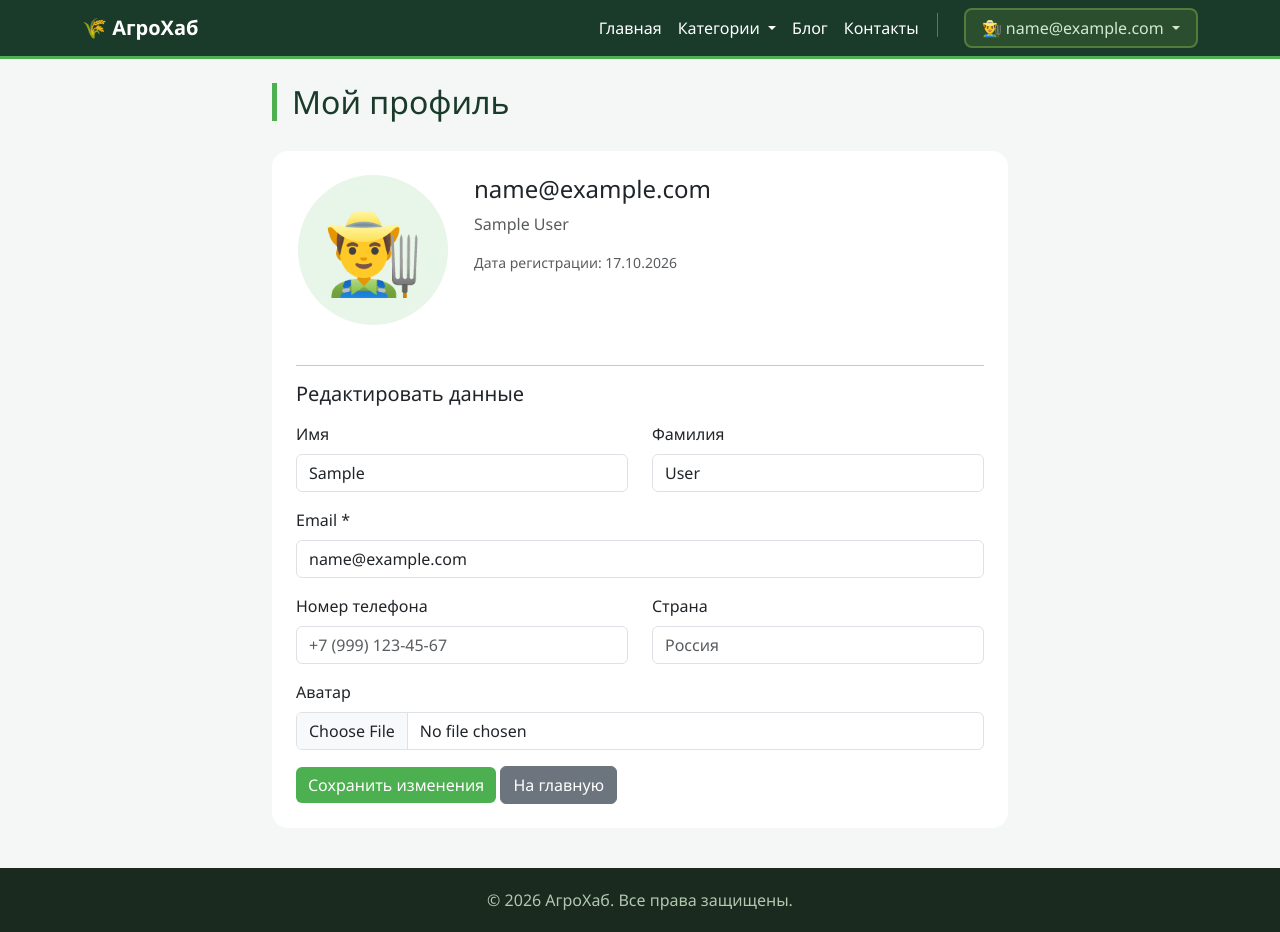
After one commit to BUMbiro/agrohub, a Django app: page /users/profile/ in a window 1280 px wide. The commit adds this page. Run offline with Django 5.2, Linux system fonts and the light colour scheme; the visitor is signed in with stand-in values (Sample User, id 1).

Commit message:
feat: приложение users, регистрация, логин, профиль, защита CRUD товаров и блога

```diff
--- a/config/urls.py
+++ b/config/urls.py
@@ -5,6 +5,7 @@ from django.conf.urls.static import static
 
 urlpatterns = [
     path('admin/', admin.site.urls),
+    path('users/', include('users.urls')),
     path('blogs/', include('blog.urls')),
     path('', include('catalog.urls')),
 ]
--- a/templates/base.html
+++ b/templates/base.html
@@ -43,6 +43,66 @@
             background: #f4f7f6;
             border-color: #e0e0e0;
         }
+
+        /* Разделитель между навигацией и блоком аккаунта */
+        .nav-separator {
+            display: inline-block;
+            width: 1px;
+            height: 24px;
+            background: rgba(255, 255, 255, 0.3);
+            margin: 0 10px;
+        }
+
+        /* Общий стиль для кнопок авторизации */
+        .auth-btn {
+            padding: 6px 16px !important;
+            border-radius: 8px;
+            font-weight: 500;
+            transition: 0.2s;
+            border: 2px solid transparent;
+        }
+
+        /* Контурная кнопка "Войти" */
+        .navbar-nav .nav-link.auth-btn-outline {
+            border: 2px solid #8bc34a !important;
+            color: #8bc34a !important;
+        }
+        .navbar-nav .nav-link.auth-btn-outline:hover {
+            background: #8bc34a !important;
+            color: #1a3a2a !important;
+        }
+
+        /* Заливная кнопка "Регистрация" */
+        .navbar-nav .nav-link.auth-btn-primary {
+            background: #4caf50 !important;
+            color: #fff !important;
+        }
+        .navbar-nav .nav-link.auth-btn-primary:hover {
+            background: #388e3c !important;
+            color: #fff !important;
+        }
+
+        /* Кнопка авторизованного пользователя */
+        .navbar-nav .nav-link.auth-btn-user {
+            background: rgba(139, 195, 74, 0.15) !important;
+            color: #d4e8d4 !important;
+            border: 2px solid rgba(139, 195, 74, 0.4) !important;
+        }
+        .navbar-nav .nav-link.auth-btn-user:hover {
+            background: rgba(139, 195, 74, 0.25) !important;
+            color: #fff !important;
+        }
+
+        /* Адаптив: на мобильных убираем разделитель и даём отступы кнопкам */
+        @media (max-width: 991px) {
+            .nav-separator {
+                display: none;
+            }
+            .auth-btn {
+                margin-top: 8px;
+                display: inline-block;
+            }
+        }
     </style>
 </head>
 <body>
--- a/templates/blog/blogpost_list.html
+++ b/templates/blog/blogpost_list.html
@@ -6,7 +6,9 @@
 <div class="row mt-4">
     <div class="col-12 d-flex justify-content-between align-items-center">
         <h2 class="section-title mb-0">Блог АгроХаб</h2>
-        <a href="{% url 'blog:blogpost_create' %}" class="btn btn-primary">➕ Добавить статью</a>
+        {% if user.is_authenticated %}
+            <a href="{% url 'blog:blogpost_create' %}" class="btn btn-primary">➕ Добавить статью</a>
+        {% endif %}
     </div>
 </div>
 
@@ -29,7 +31,7 @@
         </div>
     {% empty %}
         <div class="col-12">
-            <p>Статей пока нет. <a href="{% url 'blog:blogpost_create' %}">Добавьте первую</a>.</p>
+            <p>Статей пока нет.</p>
         </div>
     {% endfor %}
 </div>
--- a/templates/includes/_menu.html
+++ b/templates/includes/_menu.html
@@ -6,7 +6,8 @@
             <span class="navbar-toggler-icon"></span>
         </button>
         <div class="collapse navbar-collapse" id="navbarNav">
-            <ul class="navbar-nav ms-auto">
+            <ul class="navbar-nav ms-auto align-items-lg-center">
+                {# --- Навигация по сайту --- #}
                 <li class="nav-item">
                     <a class="nav-link" href="{% url 'catalog:home' %}">Главная</a>
                 </li>
@@ -31,6 +32,32 @@
                 <li class="nav-item">
                     <a class="nav-link" href="{% url 'catalog:contacts' %}">Контакты</a>
                 </li>
+
+                {# --- Разделитель между навигацией и блоком аккаунта --- #}
+                <li class="nav-item d-none d-lg-block">
+                    <span class="nav-separator"></span>
+                </li>
+
+                {# --- Блок авторизации --- #}
+                {% if user.is_authenticated %}
+                    <li class="nav-item dropdown ms-lg-3">
+                        <a class="nav-link auth-btn auth-btn-user dropdown-toggle" href="#" id="userDropdown" role="button" data-bs-toggle="dropdown">
+                            👨‍🌾 {{ user.email }}
+                        </a>
+                        <ul class="dropdown-menu dropdown-menu-end">
+                            <li><a class="dropdown-item" href="{% url 'users:profile' %}">Профиль</a></li>
+                            <li><hr class="dropdown-divider"></li>
+                            <li><a class="dropdown-item" href="{% url 'users:logout' %}">Выйти</a></li>
+                        </ul>
+                    </li>
+                {% else %}
+                    <li class="nav-item ms-lg-3">
+                        <a class="nav-link auth-btn auth-btn-outline" href="{% url 'users:login' %}">Войти</a>
+                    </li>
+                    <li class="nav-item ms-lg-2">
+                        <a class="nav-link auth-btn auth-btn-primary" href="{% url 'users:register' %}">Регистрация</a>
+                    </li>
+                {% endif %}
             </ul>
         </div>
     </div>
--- /dev/null
+++ b/templates/users/profile.html
@@ -0,0 +1,89 @@
+{% extends "base.html" %}
+
+{% block title %}Мой профиль{% endblock %}
+
+{% block content %}
+<div class="row mt-4">
+    <div class="col-md-8 offset-md-2">
+        <h2 class="section-title">Мой профиль</h2>
+
+        <div class="card p-4">
+            <div class="row mb-4">
+                <div class="col-md-3 text-center">
+                    {% if user.avatar %}
+                        <img src="{{ user.avatar.url }}" alt="Аватар" class="img-fluid rounded-circle" style="max-width: 150px;">
+                    {% else %}
+                        <div class="bg-soft-green rounded-circle d-inline-flex align-items-center justify-content-center" style="width: 150px; height: 150px;">
+                            <span style="font-size: 5rem;">👨‍🌾</span>
+                        </div>
+                    {% endif %}
+                </div>
+                <div class="col-md-9">
+                    <h4>{{ user.email }}</h4>
+                    <p class="text-muted">
+                        {% if user.first_name or user.last_name %}
+                            {{ user.first_name }} {{ user.last_name }}
+                        {% else %}
+                            Имя не указано
+                        {% endif %}
+                    </p>
+                    <p class="text-muted small">Дата регистрации: {{ user.date_joined|date:"d.m.Y" }}</p>
+                </div>
+            </div>
+
+            <hr>
+
+            <h5 class="mb-3">Редактировать данные</h5>
+
+            <form method="POST" enctype="multipart/form-data" novalidate>
+                {% csrf_token %}
+
+                {% if form.non_field_errors %}
+                    <div class="alert alert-danger">{{ form.non_field_errors }}</div>
+                {% endif %}
+
+                <div class="row">
+                    <div class="col-md-6 mb-3">
+                        <label class="form-label">{{ form.first_name.label }}</label>
+                        {{ form.first_name }}
+                        {% if form.first_name.errors %}<div class="text-danger small">{{ form.first_name.errors.0 }}</div>{% endif %}
+                    </div>
+                    <div class="col-md-6 mb-3">
+                        <label class="form-label">{{ form.last_name.label }}</label>
+                        {{ form.last_name }}
+                        {% if form.last_name.errors %}<div class="text-danger small">{{ form.last_name.errors.0 }}</div>{% endif %}
+                    </div>
+                </div>
+
+                <div class="mb-3">
+                    <label class="form-label">{{ form.email.label }} *</label>
+                    {{ form.email }}
+                    {% if form.email.errors %}<div class="text-danger small">{{ form.email.errors.0 }}</div>{% endif %}
+                </div>
+
+                <div class="row">
+                    <div class="col-md-6 mb-3">
+                        <label class="form-label">{{ form.phone_number.label }}</label>
+                        {{ form.phone_number }}
+                        {% if form.phone_number.errors %}<div class="text-danger small">{{ form.phone_number.errors.0 }}</div>{% endif %}
+                    </div>
+                    <div class="col-md-6 mb-3">
+                        <label class="form-label">{{ form.country.label }}</label>
+                        {{ form.country }}
+                        {% if form.country.errors %}<div class="text-danger small">{{ form.country.errors.0 }}</div>{% endif %}
+                    </div>
+                </div>
+
+                <div class="mb-3">
+                    <label class="form-label">{{ form.avatar.label }}</label>
+                    {{ form.avatar }}
+                    {% if form.avatar.errors %}<div class="text-danger small">{{ form.avatar.errors.0 }}</div>{% endif %}
+                </div>
+
+                <button type="submit" class="btn btn-primary">Сохранить изменения</button>
+                <a href="{% url 'catalog:home' %}" class="btn btn-secondary">На главную</a>
+            </form>
+        </div>
+    </div>
+</div>
+{% endblock %}
--- /dev/null
+++ b/users/forms.py
@@ -0,0 +1,117 @@
+from django import forms
+from django.contrib.auth.forms import UserCreationForm
+
+from .models import User
+
+
+class RegisterForm(UserCreationForm):
+    """Форма регистрации пользователя.
+
+    Поля:
+    - email (обязательно)
+    - password1 (пароль)
+    - password2 (подтверждение пароля)
+    """
+
+    email = forms.EmailField(
+        required=True,
+        label='Email',
+        widget=forms.EmailInput(attrs={
+            'class': 'form-control',
+            'placeholder': 'you@example.com',
+        }),
+    )
+
+    class Meta:
+        model = User
+        fields = ('email',)
+
+    def __init__(self, *args, **kwargs):
+        """Стилизация полей пароля под Bootstrap."""
+        super().__init__(*args, **kwargs)
+
+        self.fields['password1'].widget.attrs.update({
+            'class': 'form-control',
+            'placeholder': 'Пароль',
+        })
+        self.fields['password2'].widget.attrs.update({
+            'class': 'form-control',
+            'placeholder': 'Повторите пароль',
+        })
+        self.fields['password1'].label = 'Пароль'
+        self.fields['password2'].label = 'Подтверждение пароля'
+
+    def clean_email(self):
+        """Проверяем, что email ещё не занят."""
+        email = self.cleaned_data.get('email', '').lower()
+        if User.objects.filter(email=email).exists():
+            raise forms.ValidationError('Пользователь с таким email уже зарегистрирован.')
+        return email
+
+    def save(self, commit=True):
+        """Сохраняем пользователя. Username генерируется из email."""
+        user = super().save(commit=False)
+        user.email = self.cleaned_data['email'].lower()
+        user.username = self.cleaned_data['email'].split('@')[0][:150]
+
+        base_username = user.username
+        counter = 1
+        while User.objects.filter(username=user.username).exists():
+            counter += 1
+            user.username = f'{base_username}{counter}'
+
+        if commit:
+            user.save()
+        return user
+
+
+class LoginForm(forms.Form):
+    """Форма входа по email и паролю."""
+
+    email = forms.EmailField(
+        label='Email',
+        widget=forms.EmailInput(attrs={
+            'class': 'form-control',
+            'placeholder': 'you@example.com',
+            'autofocus': True,
+        }),
+    )
+    password = forms.CharField(
+        label='Пароль',
+        widget=forms.PasswordInput(attrs={
+            'class': 'form-control',
+            'placeholder': 'Пароль',
+        }),
+    )
+
+
+class ProfileForm(forms.ModelForm):
+    """Форма редактирования профиля пользователя."""
+
+    class Meta:
+        model = User
+        fields = ('first_name', 'last_name', 'email', 'avatar', 'phone_number', 'country')
+        labels = {
+            'first_name': 'Имя',
+            'last_name': 'Фамилия',
+            'email': 'Email',
+            'avatar': 'Аватар',
+            'phone_number': 'Номер телефона',
+            'country': 'Страна',
+        }
+        widgets = {
+            'first_name': forms.TextInput(attrs={'class': 'form-control', 'placeholder': 'Иван'}),
+            'last_name': forms.TextInput(attrs={'class': 'form-control', 'placeholder': 'Иванов'}),
+            'email': forms.EmailInput(attrs={'class': 'form-control'}),
+            'avatar': forms.ClearableFileInput(attrs={'class': 'form-control'}),
+            'phone_number': forms.TextInput(attrs={'class': 'form-control', 'placeholder': '+7 (999) 123-45-67'}),
+            'country': forms.TextInput(attrs={'class': 'form-control', 'placeholder': 'Россия'}),
+        }
+
+    def clean_email(self):
+        """Проверяем, что email не занят другим пользователем."""
+        email = self.cleaned_data.get('email', '').lower()
+        qs = User.objects.filter(email=email).exclude(pk=self.instance.pk)
+        if qs.exists():
+            raise forms.ValidationError('Этот email уже занят другим пользователем.')
+        return email
--- /dev/null
+++ b/users/urls.py
@@ -0,0 +1,11 @@
+from django.urls import path
+from . import views
+
+app_name = 'users'
+
+urlpatterns = [
+    path('register/', views.RegisterView.as_view(), name='register'),
+    path('login/', views.LoginView.as_view(), name='login'),
+    path('logout/', views.LogoutView.as_view(), name='logout'),
+    path('profile/', views.ProfileUpdateView.as_view(), name='profile'),
+]
--- a/users/views.py
+++ b/users/views.py
@@ -1,3 +1,110 @@
-from django.shortcuts import render
+from django.conf import settings
+from django.contrib import messages
+from django.contrib.auth import login, logout, authenticate
+from django.contrib.auth.mixins import LoginRequiredMixin
+from django.core.mail import send_mail
+from django.shortcuts import redirect, render
+from django.urls import reverse_lazy
+from django.views.generic import CreateView, UpdateView, View
 
-# Create your views here.
+from .forms import RegisterForm, LoginForm, ProfileForm
+from .models import User
+
+
+class RegisterView(CreateView):
+    """Регистрация пользователя."""
+
+    form_class = RegisterForm
+    template_name = 'users/register.html'
+    success_url = reverse_lazy('catalog:home')
+
+    def form_valid(self, form):
+        """Сохраняем пользователя, логиним его и отправляем приветственное письмо."""
+        response = super().form_valid(form)
+
+        # Логиним нового пользователя
+        login(self.request, self.object)
+
+        # Приветственное письмо (в dev-режиме печатается в консоль)
+        send_mail(
+            subject='Добро пожаловать в АгроХаб!',
+            message=(
+                f'Здравствуйте!\n\n'
+                f'Спасибо за регистрацию в АгроХаб.\n'
+                f'Ваш аккаунт: {self.object.email}\n\n'
+                f'Теперь вы можете добавлять товары, '
+                f'писать статьи в блог и управлять своим профилем.\n\n'
+                f'Хорошего дня!\n'
+                f'— Команда АгроХаб'
+            ),
+            from_email=settings.DEFAULT_FROM_EMAIL,
+            recipient_list=[self.object.email],
+            fail_silently=True,
+        )
+
+        messages.success(self.request, f'Добро пожаловать, {self.object.email}!')
+        return response
+
+
+class LoginView(View):
+    """Вход по email и паролю."""
+
+    template_name = 'users/login.html'
+
+    def get(self, request):
+        """GET — показать форму."""
+        if request.user.is_authenticated:
+            return redirect('catalog:home')
+        form = LoginForm()
+        return render(request, self.template_name, {'form': form})
+
+    def post(self, request):
+        """POST — проверить данные и залогинить."""
+        form = LoginForm(request.POST)
+
+        if form.is_valid():
+            email = form.cleaned_data['email'].lower()
+            password = form.cleaned_data['password']
+
+            user = authenticate(request, username=email, password=password)
+
+            if user is not None:
+                login(request, user)
+                messages.success(request, f'С возвращением, {user.email}!')
+                return redirect('catalog:home')
+            else:
+                form.add_error(None, 'Неверный email или пароль.')
+
+        return render(request, self.template_name, {'form': form})
+
+
+class LogoutView(View):
+    """Выход из аккаунта."""
+
+    def get(self, request):
+        logout(request)
+        messages.success(request, 'Вы вышли из аккаунта.')
+        return redirect('catalog:home')
+
+    def post(self, request):
+        logout(request)
+        messages.success(request, 'Вы вышли из аккаунта.')
+        return redirect('catalog:home')
+
+
+class ProfileUpdateView(LoginRequiredMixin, UpdateView):
+    """Редактирование профиля текущего пользователя."""
+
+    model = User
+    form_class = ProfileForm
+    template_name = 'users/profile.html'
+    success_url = reverse_lazy('users:profile')
+
+    def get_object(self, queryset=None):
+        """Возвращаем текущего пользователя."""
+        return self.request.user
+
+    def form_valid(self, form):
+        """Сообщение об успешном сохранении."""
+        messages.success(self.request, 'Профиль обновлён!')
+        return super().form_valid(form)
```
Also changed, not shown: blog/views.py (+8 -8 lines), catalog/views.py (+7 -7 lines), config/settings.py (+14 -10 lines), templates/blog/blogpost_detail.html (+5 -3 lines), templates/home.html (+9 -15 lines), templates/product_detail.html (+4 -4 lines), templates/users/login.html (added, +70 -0 lines), templates/users/register.html (added, +82 -0 lines).
